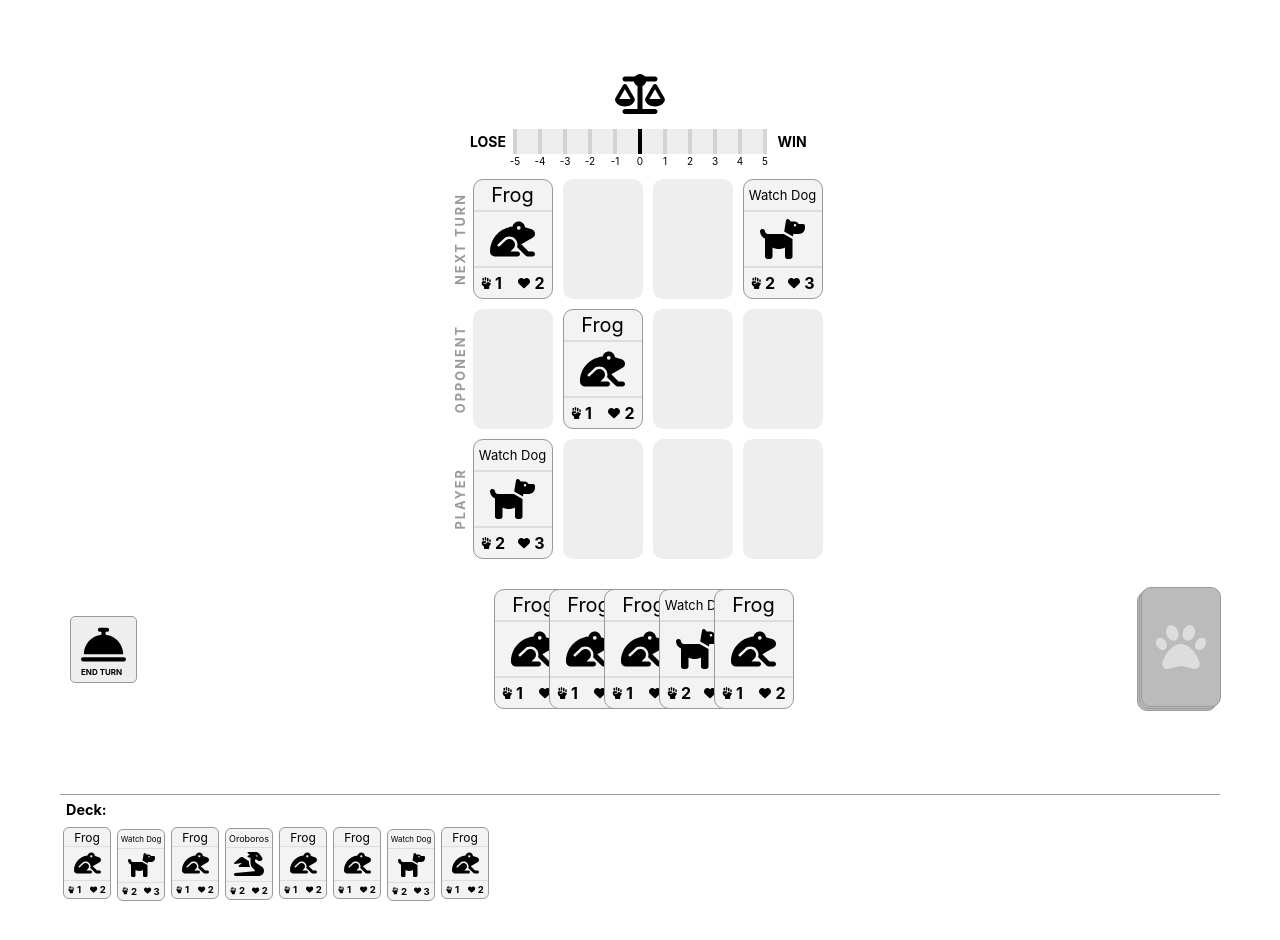
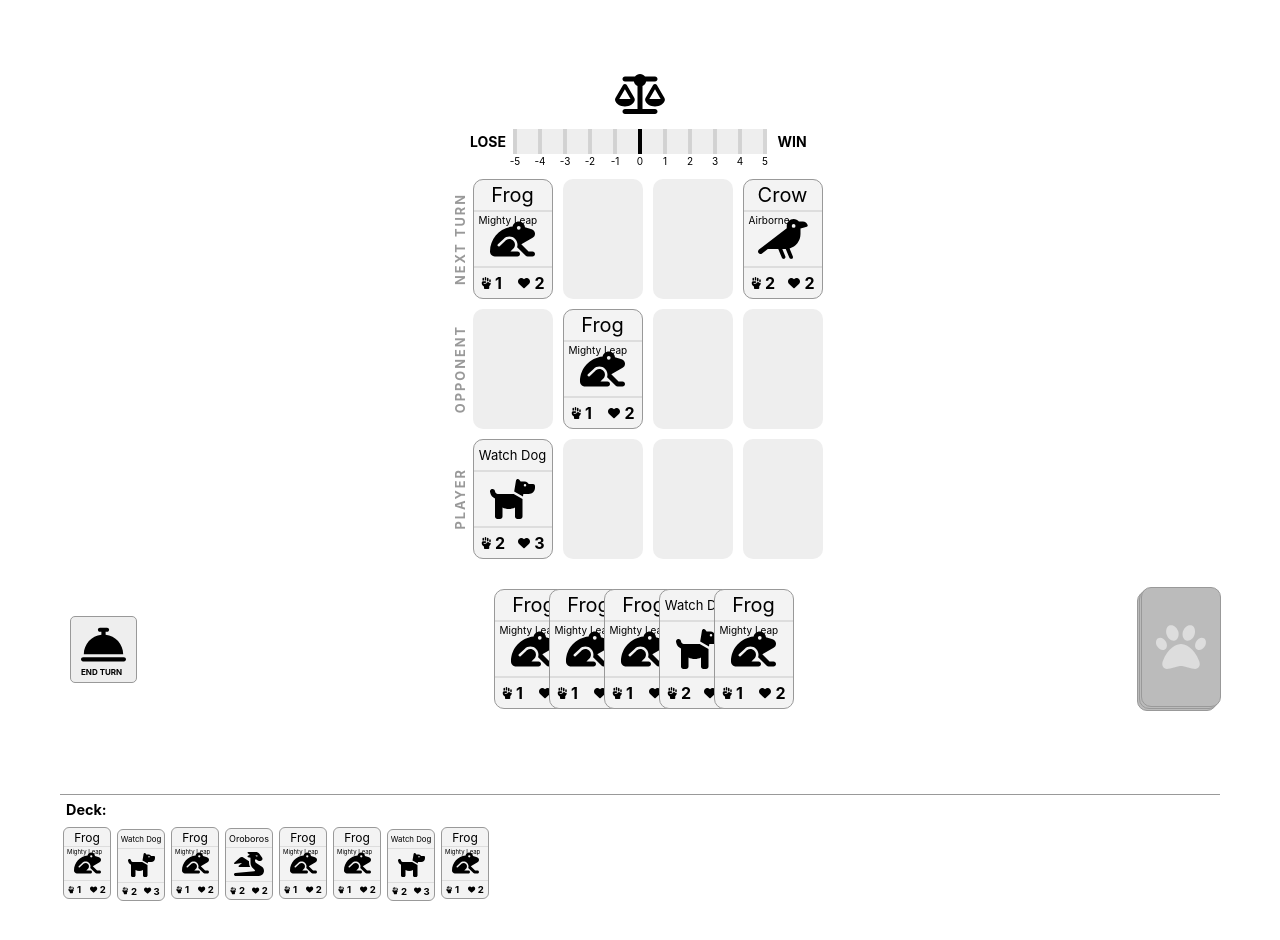
Before and after one commit to allofthenorthwood/card-game, a Next.js app: page / in a window 1280 px wide. Shown: the top 940 px of the page. Built offline with nearby package versions, Linux system fonts and the light colour scheme.

Commit message:
Add sigils Airborne and Mighty Leap

```diff
--- a/src/cardLibrary.tsx
+++ b/src/cardLibrary.tsx
@@ -13,11 +13,18 @@ import {
 } from "@fortawesome/free-solid-svg-icons";
 import _ from "lodash";
 
+type Sigil = "Airborne" | "Mighty Leap";
+
+export const hasSigil = (card: PlayableCardType, sigil: Sigil): boolean => {
+  return card.card.sigils.includes(sigil);
+};
+
 export type CardType = {
   name: string;
   health: number;
   attack: number;
   icon?: IconDefinition;
+  sigils: Sigil[];
 };
 
 export type PlayableCardType = {
@@ -35,31 +42,40 @@ export const makePlayableCard = (card: CardType): PlayableCardType => {
   };
 };
 
-type cardId = "frog" | "dog" | "dragon";
+type CardId = "frog" | "dog" | "dragon" | "crow";
 
-export const makePlaybleCardFromId = (id: cardId) => {
+export const makePlaybleCardFromId = (id: CardId) => {
   return makePlayableCard(cardLibrary[id]);
 };
 
-const cardLibrary: { [id in cardId]: CardType } = {
+const cardLibrary: { [id in CardId]: CardType } = {
   frog: {
     name: "Frog",
     attack: 1,
     health: 2,
     icon: faFrog,
-    // sigils: ["leap"]
+    sigils: ["Mighty Leap"],
   },
   dog: {
     name: "Watch Dog",
     attack: 2,
     health: 3,
     icon: faDog,
+    sigils: [],
   },
   dragon: {
     name: "Oroboros",
     attack: 2,
     health: 2,
     icon: faDragon,
+    sigils: [],
+  },
+  crow: {
+    name: "Crow",
+    attack: 2,
+    health: 2,
+    icon: faCrow,
+    sigils: ["Airborne"],
   },
 };
 
--- a/src/components/Game.tsx
+++ b/src/components/Game.tsx
@@ -13,6 +13,7 @@ import DisplayBoardRow, { BoardRowType } from "src/components/DisplayBoardRow";
 import {
   makePlaybleCardFromId as makeCard,
   PlayableCardType,
+  hasSigil,
 } from "src/cardLibrary";
 import ScoreBoard from "src/components/Scoreboard";
 import UnstyledButton from "src/components/UnstyledButton";
@@ -69,7 +70,7 @@ const makeInitialGameState = () => {
     opponentDeck: shuffle(opponentDeck),
     playerBoard: [makeCard("dog"), null, null, null],
     opponentBoard: [null, makeCard("frog"), null, null],
-    opponentNextCards: [makeCard("frog"), null, null, makeCard("dog")],
+    opponentNextCards: [makeCard("frog"), null, null, makeCard("crow")],
     playerScore: 0,
     opponentScore: 0,
     activeCardIdx: null,
@@ -178,12 +179,13 @@ const gameStateReducer = (
         victimCards = gameState.playerBoard;
       }
 
-      // TODO: bifurcated strikes
       const attackerCard = attackerCards[idx];
       const victimCard = victimCards[idx];
-      if (attackerCard != null) {
-        if (victimCard != null) {
-          victimCard.card.health -= attackerCard.card.attack;
+      if (attackerCard) {
+        const flying = hasSigil(attackerCard, "Airborne");
+        const leap = victimCard && hasSigil(victimCard, "Mighty Leap");
+        // flying cards attack opponent directly, but leap cards block flying
+        if (victimCard && (!flying || leap)) {
           if (victimCard.card.health <= 0) {
             // Remove victim cards with zero health
             victimCards[idx] = null;
--- a/src/components/card.tsx
+++ b/src/components/card.tsx
@@ -16,7 +16,7 @@ export const RawCard = ({
   healthDiff?: number;
   attackDiff?: number;
 }) => {
-  const { name, icon, attack, health } = card;
+  const { name, icon, attack, health, sigils } = card;
   return (
     <Container>
       <Title>
@@ -26,6 +26,11 @@ export const RawCard = ({
         <Icon>
           <FontAwesomeIcon icon={icon ? icon : faPaw} />
         </Icon>
+        <Sigils>
+          {sigils.map((sigil) => {
+            return <span>{sigil}</span>;
+          })}
+        </Sigils>
       </CenterPanel>
       <Footer>
         <Stat statDiff={attackDiff}>
@@ -109,6 +114,13 @@ const CenterPanel = styled.div`
   align-items: center;
   justify-content: center;
   display: flex;
+  position: relative;
+`;
+const Sigils = styled.div`
+  font-size: 10px;
+  position: absolute;
+  top: 2px;
+  left: 5px;
 `;
 const Icon = styled.div`
   font-size: 40px;
```
